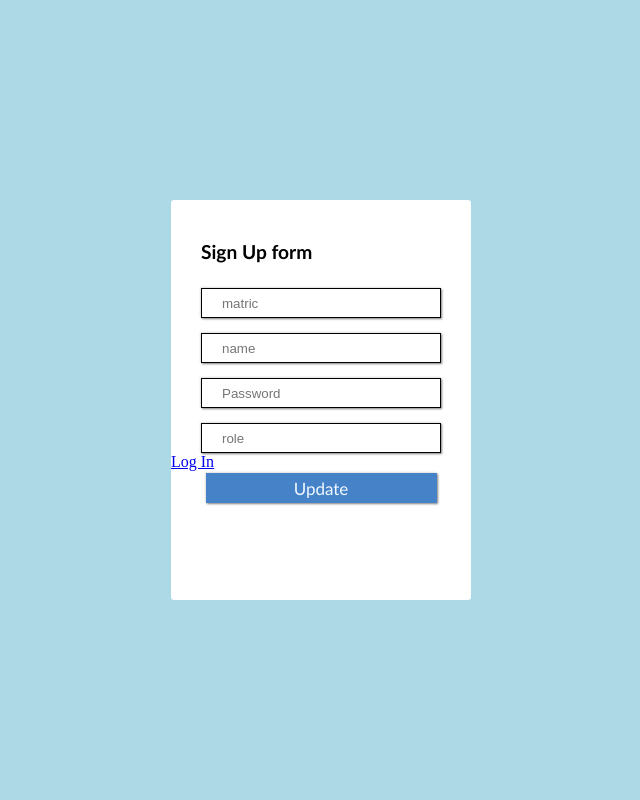
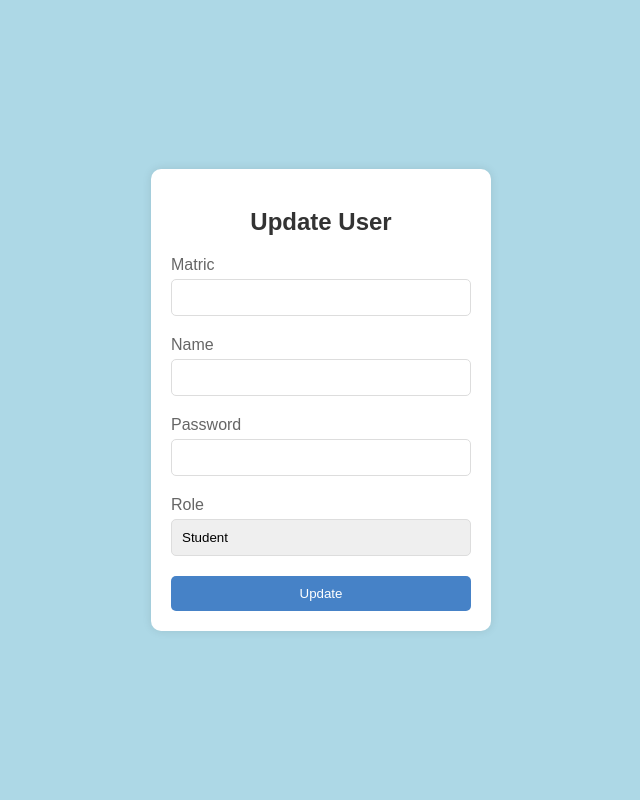
Before and after one commit to fifiafi/weblab7, a PHP site: page /update.php in a window 1280 px wide. Shown: the whole page, without its empty margins (319-959 px from the left). Run offline with PHP 8.4, Linux system fonts and the light colour scheme.

Commit message:
finall commit

```diff
--- a/database.php
+++ b/database.php
@@ -1,5 +1,5 @@
 <?php
-class weblab7 {
+class weblab7Table {
     public static function connect() {
         try {
             $con = new PDO('mysql:host=localhost;dbname=weblab7', 'root', '');
@@ -12,23 +12,25 @@ class weblab7 {
     }
     public static function Selectdata() {
         $data=array();
-        $p = weblab7::connect()->prepare('SELECT * FROM weblab7Table');
+        $p = weblab7Table::connect()->prepare('SELECT * FROM weblab7Table');
         $p->execute();
         $data=$p->fetchAll(PDO::FETCH_ASSOC);
         return $data;
     }
     public static function delete($matric) {
-        $p = weblab7::connect()->prepare('DELETE FROM weblab7Table WHERE matric = :matric');
+        $p = weblab7Table::connect()->prepare('DELETE FROM weblab7Table WHERE matric = :matric');
         $p->bindValue(':matric', $matric);
         $p->execute();
 }
-public static function update($matric, $name, $password, $role) {
-    $p = weblab7::connect()->prepare('UPDATE weblab7Table SET matric=:m, name=:n, password=:p, role=:r');
-                $p->bindValue(':m', $matric);
-                $p->bindValue(':n', $name);
-                $p->bindValue(':p', $password);
-                $p->bindValue(':r', $role);
-                $p->execute();
+    public function update($matric, $name, $password, $role) {
+        $p = weblab7Table::connect()->prepare('UPDATE weblab7Table SET name = :name, password = :password, role = :role WHERE matric = :matric');
+        $p->bindValue(':name', $name);
+        $p->bindValue(':password', $password);
+        $p->bindValue(':role', $role);
+        $p->bindValue(':matric', $matric);
+        $p->execute();
 }
+
 }
+
 ?>
--- a/login.php
+++ b/login.php
@@ -27,7 +27,7 @@ if (isset($_POST['login_button'])) {
     $password = $_POST['password'];
 
     try {
-        $p = weblab7::connect()->prepare('SELECT * FROM weblab7Table WHERE matric = :m AND password = :p');
+        $p = weblab7Table::connect()->prepare('SELECT * FROM weblab7Table WHERE matric = :m AND password = :p');
         $p->bindValue(':m', $matric);
         $p->bindValue(':p', $password);
         $p->execute();
--- a/signup.css
+++ b/signup.css
@@ -5,7 +5,7 @@
 }
 
 body {
-    background-color: lightblue;/* Add any styles for the body if needed */
+    background-color: lightblue;
 }
 
 .form {
--- /dev/null
+++ b/update.css
@@ -0,0 +1,69 @@
+/* update.css */
+
+body {
+    font-family: Arial, sans-serif;
+    background-color:  lightblue;
+    margin: 0;
+    padding: 0;
+    display: flex;
+    justify-content: center;
+    align-items: center;
+    height: 100vh;
+}
+
+.signup-form {
+    background: #fff;
+    padding: 20px;
+    border-radius: 10px;
+    box-shadow: 0 0 10px rgba(0, 0, 0, 0.1);
+    width: 300px;
+    text-align: center;
+}
+
+.signup-form h2 {
+    margin-bottom: 20px;
+    color: #333;
+}
+
+.signup-form label {
+    display: block;
+    text-align: left;
+    margin: 10px 0 5px;
+    color: #666;
+}
+
+.signup-form input[type="text"],
+.signup-form input[type="password"],
+.signup-form select {
+    width: 100%;
+    padding: 10px;
+    margin-bottom: 10px;
+    border: 1px solid #ddd;
+    border-radius: 5px;
+    box-sizing: border-box;
+}
+
+.signup-form button {
+    background: rgb(70, 130, 199);
+    color: #fff;
+    padding: 10px;
+    border: none;
+    border-radius: 5px;
+    cursor: pointer;
+    width: 100%;
+    margin-top: 10px;
+}
+
+.signup-form button:hover {
+    background: #218838;
+}
+
+.signup-form select {
+    appearance: none;
+    -webkit-appearance: none;
+    -moz-appearance: none;
+}
+
+.signup-form select:disabled option {
+    color: #999;
+}
--- a/update.php
+++ b/update.php
@@ -4,67 +4,71 @@
 <head>
     <meta charset="UTF-8">
     <meta name="viewport" content="width=device-width, initial-scale=1.0">
-    <link rel="stylesheet" href="./signup.css">
+    <link rel="stylesheet" href="./update.css">
     <title>Document</title>
 </head>
 
 <body>
 <?php
-require('./database.php');
-if (isset($_POST['signUP_button'])) {
-    $matric = $_POST['matric'];
-    $name = $_POST['name'];
-    $password = $_POST['password'];
-    $role = $_POST['role'];
+        session_start();
+        require('database.php');
 
-    if (!empty($matric) && !empty($name) && !empty($password) && !empty($role)) {
-        try {
-            $pdo = weblab7::connect();
+        if (isset($_GET['matric'])) {
+            $matric = $_GET['matric'];
+            $data = weblab7Table::selectData();
+            $user = array_filter($data, function ($user) use ($matric) {
+                return $user['matric'] === $matric;
+            });
+            if (!empty($user)) {
+                $user = array_values($user)[0];
+            } else {
+                echo "User not found.";
+                exit;
+            }
+        }
 
-            $check_query = $pdo->prepare('SELECT * FROM weblab7Table WHERE matric = :m');
-            $check_query->bindValue(':m', $matric);
-            $check_query->execute();
-            $existing_record = $check_query->fetch(PDO::FETCH_ASSOC);
+        if (isset($_POST['button'])) {
+            $matric = $_POST['matric'];
+            $name = $_POST['name'];
+            $password = $_POST['password'];
+            $role = $_POST['role'];
 
-            if ($existing_record) {
+            if (!empty($matric) && !empty($name) && !empty($password) && !empty($role)) {
+                $weblab7 = new weblab7Table();
+                $updateResult = $weblab7->update($matric, $name, $password, $role);
 
-                $update_query = $pdo->prepare('UPDATE weblab7Table SET name=:n, password=:p, role=:r WHERE matric=:m');
-                $update_query->bindValue(':m', $matric);
-                $update_query->bindValue(':n', $name);
-                $update_query->bindValue(':p', $password);
-                $update_query->bindValue(':r', $role);
-
-                if ($update_query->execute()) {
-                    echo 'Update successfully!';
+                if ($updateResult) {
+                    $_SESSION['validate'] = true;
+                    header("Location: users.php");
+                    exit();
                 } else {
-                    echo 'Failed to update!';
+                    echo 'Updated.';
                 }
             } else {
-                echo 'Record with matric ' . $matric . ' does not exist.';
+                echo 'Please fill all the fields!';
             }
-        } catch (PDOException $e) {
-            echo 'Database error: ' . $e->getMessage();
-        } catch (Exception $e) {
-            echo 'General error: ' . $e->getMessage();
         }
-    } else {
-        echo 'Please fill in all fields!';
-    }
-}
-?>
-<div class="form">
-    <div class="title">
-        <h2>Sign Up form</h2>
+    ?>
+  <div class="signup-form">
+        <h2>Update User</h2>
+        <form action="" method="POST">
+            <label for="matric">Matric</label>
+            <input type="text" id="matric" name="matric" value="<?php echo isset($user['matric']) ? $user['matric'] : ''; ?>" readonly required>
+
+            <label for="name">Name</label>
+            <input type="text" id="name" name="name" value="<?php echo isset($user['name']) ? $user['name'] : ''; ?>" required>
+
+            <label for="password">Password</label>
+            <input type="password" id="password" name="password" value="<?php echo isset($user['password']) ? $user['password'] : ''; ?>" required>
+
+            <label for="role">Role</label>
+            <select id="role" name="role" required>
+                <option value="" disabled>Select your role</option>
+                <option value="Student" <?php echo isset($user['role']) && $user['role'] === 'Student' ? 'selected' : ''; ?>>Student</option>
+                <option value="Lecturer" <?php echo isset($user['role']) && $user['role'] === 'Lecturer' ? 'selected' : ''; ?>>Lecturer</option>
+            </select>
+            <button type="submit" name="button">Update</button>
+        </form>
     </div>
-    <form action="" method="post">
-        <input type="text" name="matric" placeholder="matric" required>
-        <input type="text" name="name" placeholder="name" required>
-        <input type="password" name="password" placeholder="Password" required>
-        <input type="text" name="role" placeholder="role" required>
-        <input type="submit" value="Update" name="update_button">
-        <a href="./login.php">Log In</a>
-    </form>
-</div>
 </body>
-
 </html>
--- a/users.php
+++ b/users.php
@@ -22,14 +22,14 @@
         <tbody>
         <?php
             require('database.php');
-            $data = weblab7::selectData();
+            $data = weblab7Table::selectData();
             if (isset($_GET['delete'])) {
                 $matric = $_GET['delete'];
                 $result = (new weblab7())->delete($matric);
                 if ($result) {
                     echo "<script>alert('Record deleted successfully.'); windoq.location.href = 'users.php';</script>";
                 } else {
-                    echo "<script>alert('Error deleting record.');</script>";
+                    echo "<script>alert('Deleting record.');</script>";
                 }
             }
 
```
